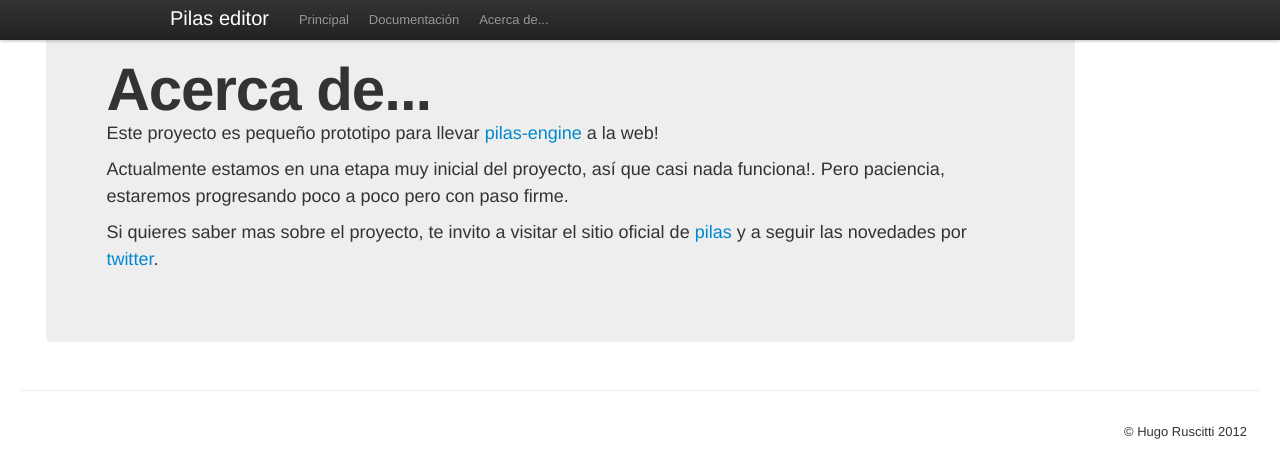
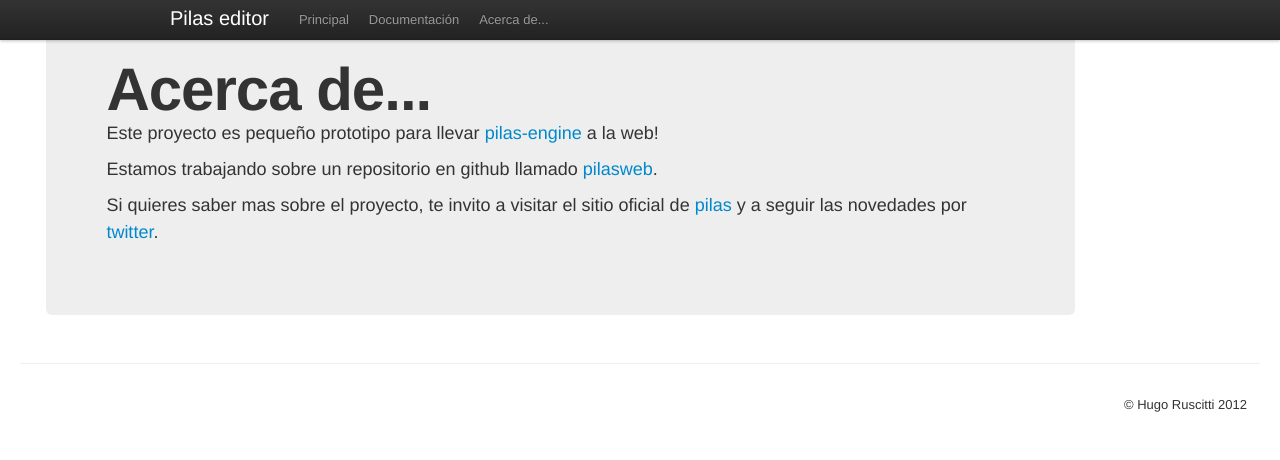
Before and after one commit to hugoruscitti/webpilaseditor, a Flask app: page /acerca_de in a window 1280 px wide. Shown: the top 460 px of the page. Run offline with Flask 2, Linux system fonts and the light colour scheme; some libraries are stand-ins or nearby versions.

Commit message:
Agregando el link al repositorio de github

```diff
--- a/templates/acerca_de.html
+++ b/templates/acerca_de.html
@@ -2,9 +2,9 @@
 {% block content %}
     <h1>Acerca de...</h1>
 
-    <p>Este proyecto es pequeño prototipo para llevar <a href='www.pilas-engine.com.ar'>pilas-engine</a> a la web!
+    <p>Este proyecto es pequeño prototipo para llevar <a href='http://www.pilas-engine.com.ar'>pilas-engine</a> a la web!
 
-    <p>Actualmente estamos en una etapa muy inicial del proyecto, así que casi nada funciona!. Pero paciencia, estaremos progresando poco a poco pero con paso firme.
+    <p>Estamos trabajando sobre un repositorio en github llamado <a href='http://github.com/hugoruscitti/pilasweb'>pilasweb</a>.
 
     <p>Si quieres saber mas sobre el proyecto, te invito a visitar el sitio oficial de <a href='http://www.pilas-engine.com.ar'>pilas</a> y a seguir las novedades por <a href='https://twitter.com/#!/search/hugoruscitti'>twitter</a>.
 
```
Also changed, not shown: static/img/github_icon.png (added).
